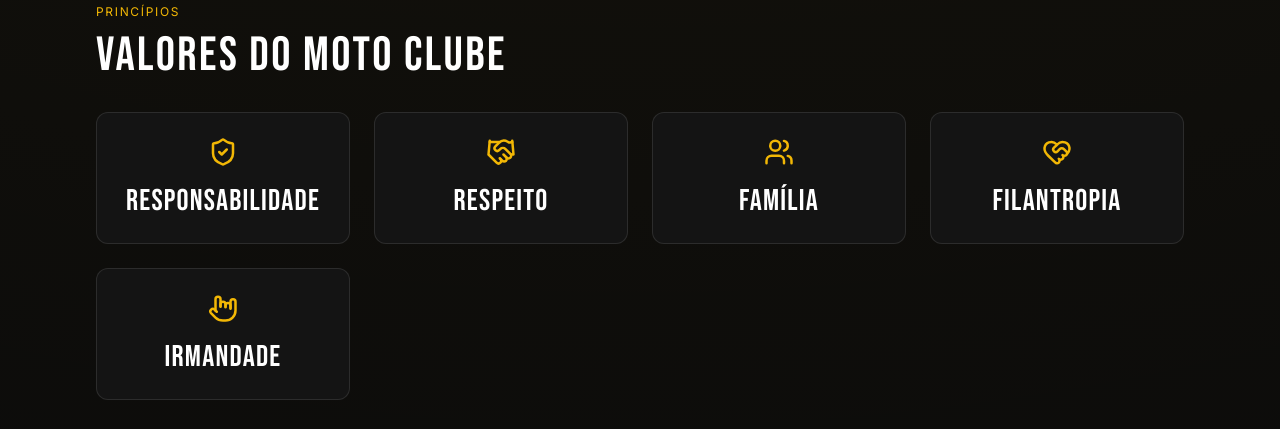
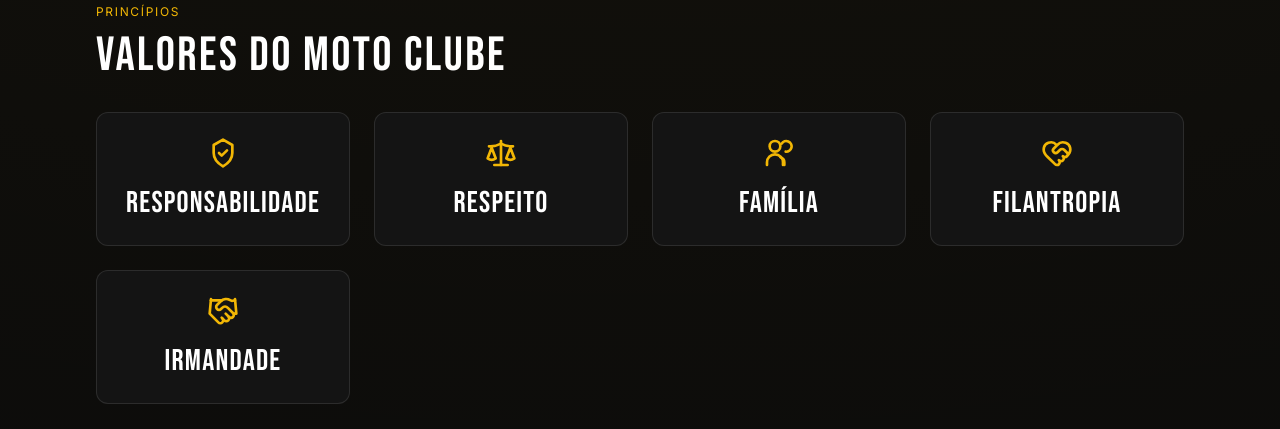
Before and after one commit to pedrocordova82/ospapas-site, a Next.js app in the folder web/: page /sobre in a window 1280 px wide. Shown: the part 2140-2569 px from the top of the page. Built offline with nearby package versions, Linux system fonts and the light colour scheme.

Commit message:
Implementação da página de ícones

```diff
--- a/web/app/sedes/[slug]/page.tsx
+++ b/web/app/sedes/[slug]/page.tsx
@@ -1,6 +1,6 @@
 import Image from "next/image";
 import { notFound } from "next/navigation";
-import { Instagram } from "lucide-react";
+import { Instagram } from "@/components/ui/icons/icons";
 import { chapters } from "@/data/chapters/chapters";
 import { brasiliaEvents } from "@/data/chapters/brasilia/events";
 import { brasiliaGallery } from "@/data/chapters/brasilia/gallery";
--- a/web/app/sobre/page.tsx
+++ b/web/app/sobre/page.tsx
@@ -1,5 +1,16 @@
 import Image from "next/image";
-import { Crown, KeyRound, Landmark, Shield, Route, Handshake, Heart, HeartHandshake, Scale, Users, CheckCircle, ShieldCheck, UsersRound, HandMetal, User } from "lucide-react";
+import {
+  ResponsabilidadeIcon,
+  FamiliaIcon,
+  Handshake,
+  HeartHandshake,
+  Scale,
+  Crown,
+  Shield,
+  ShieldCheck,
+  Users,
+  User,
+} from "@/components/ui/icons/icons";
 import { Reveal } from "@/components/ui/Reveal";
 
 const coatOfArmsItems = [
@@ -220,7 +231,7 @@ export default function SobrePage() {
               <p className="text-xs uppercase tracking-[0.14em] text-[color:var(--color-gold-500)]">IRMANDADE</p>
               <h3 className="mt-3 font-heading text-4xl uppercase tracking-[0.05em] text-white">FRATRES IN VIA</h3>
               <p className="mt-4 text-sm leading-7 text-[color:var(--color-text-300)]">
-                Como todoso são filhos do Pai, assim, nos tornaríamos IRMÃOS NA ESTRADA, cuja frase em latim "FRATRES IN VIA" escolhida por nosso vice, Da Pop,
+                Como todoso são filhos do Pai, assim, nos tornaríamos IRMÃOS NA ESTRADA, cuja frase em latim &quot;FRATRES IN VIA&quot; escolhida por nosso vice, Da Pop,
                 está representada em nosso Brasão.
               </p>
             </article>
@@ -234,7 +245,6 @@ export default function SobrePage() {
           <h2 className="mt-3 font-heading text-4xl uppercase tracking-[0.05em] text-white sm:text-5xl">Brasão do Moto Clube</h2>
           <div className="mt-8 grid grid-cols-1 gap-6 md:grid-cols-2 lg:grid-cols-4">
             {coatOfArmsItems.map((item) => {
-              const Icon = item.icon;
               return (
                 <article key={item.title} className="rounded-xl border border-white/10 bg-[color:var(--color-bg-900)] p-6">
                   <Image
@@ -260,18 +270,20 @@ export default function SobrePage() {
           <div className="mt-8 grid grid-cols-1 gap-6 sm:grid-cols-2 lg:grid-cols-4">
             {values.map((value) => {
               const iconMap: Record<string, typeof Shield> = {
-                RESPONSABILIDADE: ShieldCheck,
-                RESPEITO: Handshake,
-                FAMÍLIA: Users,
+                RESPONSABILIDADE: ResponsabilidadeIcon,
+                RESPEITO: Scale,
+                FAMÍLIA: FamiliaIcon,
                 FILANTROPIA: HeartHandshake,
-                IRMANDADE: HandMetal,
+                IRMANDADE: Handshake,
               };
               const Icon = iconMap[value] ?? Shield;
 
               return (
                 <article key={value} className="rounded-xl border border-white/10 bg-[color:var(--color-bg-900)] p-6 text-center">
-                  <Icon size={30} className="mx-auto text-[color:var(--color-gold-500)]" />
-                  <h3 className="mt-4 break-words text-center font-heading text-3xl uppercase tracking-[0.04em] text-white [overflow-wrap:break-word]">
+                  <div className="mb-4 flex justify-center">
+                    <Icon width={32} height={32} className="text-[color:var(--color-gold-500)]" />
+                  </div>
+                  <h3 className="break-words text-center font-heading text-3xl uppercase tracking-[0.04em] text-white [overflow-wrap:break-word]">
                     {value}
                   </h3>
                 </article>
--- a/web/components/layout/FloatingWhatsApp.tsx
+++ b/web/components/layout/FloatingWhatsApp.tsx
@@ -1,6 +1,6 @@
 "use client";
 
-import { MessageCircle, X } from "lucide-react";
+import { MessageCircle, X } from "@/components/ui/icons/icons";
 import { useEffect, useState } from "react";
 
 /**
--- a/web/components/layout/Footer.tsx
+++ b/web/components/layout/Footer.tsx
@@ -1,4 +1,4 @@
-import { Instagram, MessageCircle } from "lucide-react";
+import { Instagram, MessageCircle } from "@/components/ui/icons/icons";
 
 /**
  * SECTION: Footer
--- a/web/components/layout/Header.tsx
+++ b/web/components/layout/Header.tsx
@@ -3,7 +3,7 @@
 import Image from "next/image";
 import Link from "next/link";
 import { usePathname } from "next/navigation";
-import { Menu, X } from "lucide-react";
+import { Menu, X } from "@/components/ui/icons/icons";
 import { useEffect, useState, type MouseEvent } from "react";
 
 /**
--- /dev/null
+++ b/web/components/ui/icons/familia-icon.tsx
@@ -0,0 +1,20 @@
+import { SVGProps } from "react";
+
+export function FamiliaIcon(props: SVGProps<SVGSVGElement>) {
+  return (
+    <svg
+      viewBox="0 0 24 24"
+      fill="none"
+      stroke="currentColor"
+      strokeWidth="2"
+      strokeLinecap="round"
+      strokeLinejoin="round"
+      {...props}
+    >
+      <circle cx="9" cy="7" r="4" />
+      <path d="M17 11a4 4 0 1 0-3-6" />
+      <path d="M3 21v-2a6 6 0 0 1 12 0v2" />
+      <path d="M16 21v-2a4 4 0 0 0-3-3.87" />
+    </svg>
+  );
+}
--- /dev/null
+++ b/web/components/ui/icons/icons.ts
@@ -0,0 +1,26 @@
+// custom icons
+export { FamiliaIcon } from "./familia-icon";
+export { ResponsabilidadeIcon } from "./responsabilidade-icon";
+
+// lucide icons
+export {
+  Handshake,
+  HeartHandshake,
+  Scale,
+  Users,
+  Crown,
+  KeyRound,
+  Landmark,
+  Shield,
+  Route,
+  Heart,
+  CheckCircle,
+  ShieldCheck,
+  User,
+  UsersRound,
+  HandMetal,
+  MessageCircle,
+  X,
+  Instagram,
+  Menu,
+} from "lucide-react";
--- /dev/null
+++ b/web/components/ui/icons/responsabilidade-icon.tsx
@@ -0,0 +1,18 @@
+import { SVGProps } from "react";
+
+export function ResponsabilidadeIcon(props: SVGProps<SVGSVGElement>) {
+  return (
+    <svg
+      viewBox="0 0 24 24"
+      fill="none"
+      stroke="currentColor"
+      strokeWidth="2"
+      strokeLinecap="round"
+      strokeLinejoin="round"
+      {...props}
+    >
+      <path d="M12 2l7 4v6c0 5-3.5 8-7 10-3.5-2-7-5-7-10V6z" />
+      <path d="M9 12l2 2 4-4" />
+    </svg>
+  );
+}
```
